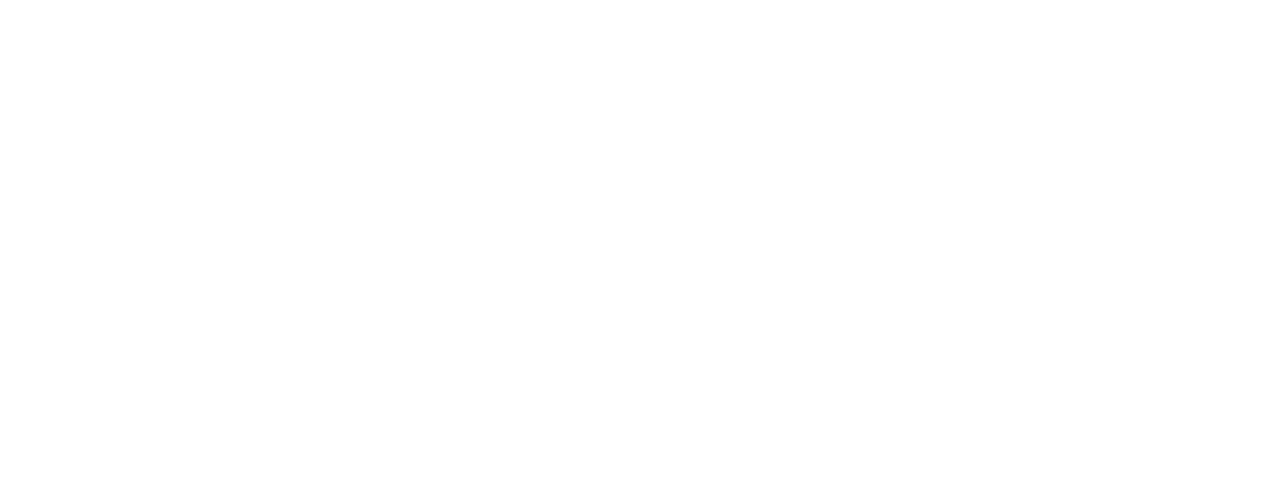
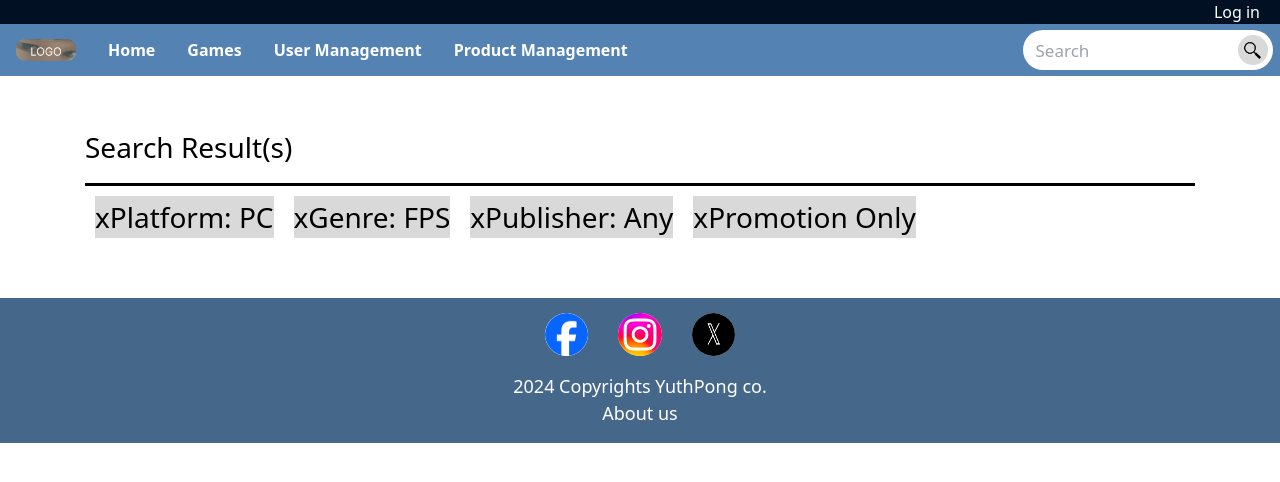
Before and after one commit to JuiPi/T-TopUp, a React (Vite) app in the folder T-TopUp/: page /search-result in a window 1280 px wide. Shown: the top 482 px of the page. Built offline with nearby package versions, Linux system fonts and the light colour scheme.

Commit message:
Search Result page

```diff
--- /dev/null
+++ b/T-TopUp/src/SearchResult.css
@@ -0,0 +1,27 @@
+.filter-content {
+    margin: 50px;
+    margin-left: 85px;
+    margin-right: 85px;
+    font-size:28px;
+}
+
+.filter-content h1 {
+    margin-bottom: 15px;
+}
+
+.filter-content hr {
+    border-top: 3px solid black;
+}
+
+.search-filter {
+    display: flex;
+    /* padding: 10px; */
+
+}
+
+.search-filter div {
+    margin: 10px;
+    background-color: #D9D9D9;
+    color: black;
+    display: flex;
+}
--- a/T-TopUp/src/SearchResult.tsx
+++ b/T-TopUp/src/SearchResult.tsx
@@ -1,7 +1,42 @@
+import NavBar from "./Components/NavBar";
+import Footer from "./Components/Footer";
+import './SearchResult.css'
+
 function SearchResult() {
     return (
         <>
+        <header>
+            <NavBar />
+        </header>
 
+        <body>
+            <div className="filter-content">
+                <h1>Search Result(s)</h1>
+                <hr></hr>
+                <div className="search-filter">
+                    <div className="platform">
+                        <p>x</p>
+                        <p>Platform: PC</p>
+                    </div>
+                    <div className="Genre">
+                        <p>x</p>
+                        <p>Genre: FPS</p>
+                    </div>
+                    <div className="Publisher">
+                        <p>x</p>
+                        <p>Publisher: Any</p>
+                    </div>
+                    <div className="Promotion">
+                        <p>x</p>
+                        <p>Promotion Only</p>
+                    </div>
+                </div>
+            </div>
+        </body>
+
+        <footer>
+            <Footer />
+        </footer>
         </>
     );
 }
```
